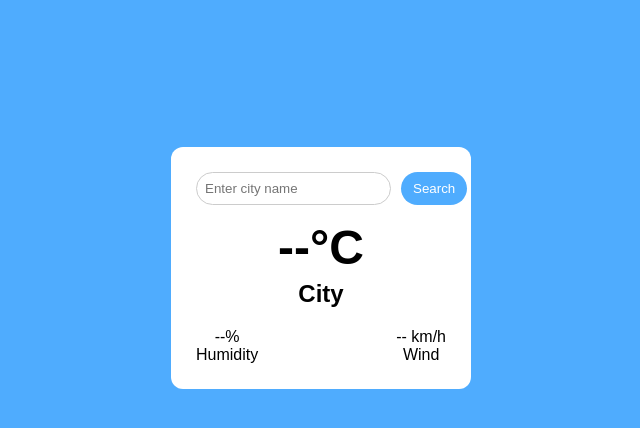
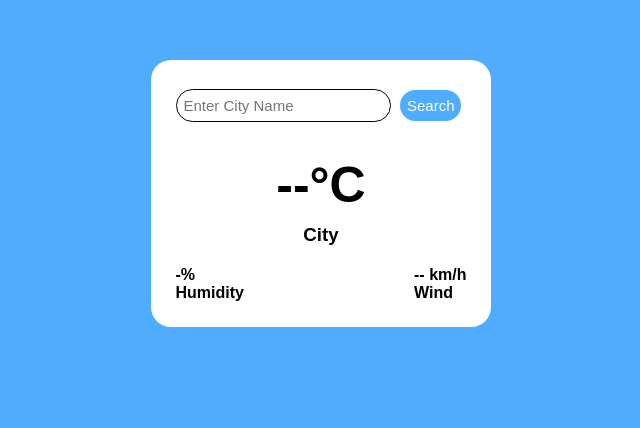
Before and after one commit to gitty-prakhar/Weather-Project, a plain HTML site: page index.html in a window 1280 px wide. Shown: the part 132-560 px from the top of the page, without its empty margins (319-959 px from the left). Drawn offline with Linux system fonts and the light colour scheme.

Commit message:
2nd commit

```diff
--- a/index.html
+++ b/index.html
@@ -10,27 +10,27 @@
 </head>
 <body>
     <div class="card">
-    <div class="search">
-        <input type="text" placeholder="Enter city name">
-        <button>Search</button>
-    </div>
+        <div class="search">
+            <input type="text" placeholder="Enter City Name">
+            <button>Search</button>
 
-    <div class="weather">
-        <h1 class="temp">--°C</h1>
-        <h2 class="city">City</h2>
-
-        <div class="details">
+        </div>
+        <div class="mid">
+            <div><h2 class="temp">--°C</h2></div>
+            <div><h3 class="city">City</h3></div>
+        </div>
+        <div class="bottom">
             <div>
-                <p class="humidity">--%</p>
-                <span>Humidity</span>
+                <div class="humidity">-%</div>
+                <div>Humidity</div>
             </div>
             <div>
-                <p class="wind">-- km/h</p>
-                <span>Wind</span>
+                <div class="wind">-- km/h</div>
+                <div>Wind</div>
             </div>
         </div>
+
     </div>
-</div>
-<script src="script.js"></script>
+    <script src="script.js"></script>
 </body>
 </html>
--- a/script.js
+++ b/script.js
@@ -0,0 +1,42 @@
+const apiKey = "2f606c9f787923c2cafc15a77c999fa8";
+const apiUrl = "https://api.openweathermap.org/data/2.5/weather?units=metric&q=";
+
+const input = document.querySelector(".search input");
+const btn = document.querySelector(".search button");
+
+const temp = document.querySelector(".temp");
+const city = document.querySelector(".city");
+const humidity = document.querySelector(".humidity");
+const wind = document.querySelector(".wind");
+
+btn.addEventListener("click",()=>{
+    if(input.value ==""){
+        alert("Please enter city name");
+        return;
+    }
+    getWeather(input.value);
+
+})
+input.addEventListener("keypress",(e)=>{
+    if(e.key==="Enter"){
+        btn.click();
+    }
+})
+async function getWeather(cityName) {
+    try{
+        const response = await fetch(apiUrl + cityName + `&appid=${apiKey}`);
+        if(response.status == 404){
+            alert("City not found!");
+            return;
+        }
+        const data = await response.json();
+
+        temp.innerText = Math.round(data.main.temp) + "°C";
+        city.innerText = data.name;
+        humidity.innerText = data.main.humidity + "%";
+        wind.innerText = data.wind.speed + " km/h";
+    }
+    catch(error){
+        alert("Something went wrong. Check your internet.");
+    }
+}
--- a/style.css
+++ b/style.css
@@ -1,55 +1,52 @@
 *{
-    margin:0;
-    padding:0;
-    box-sizing:border-box;
-    font-family: Arial, sans-serif;
+    margin: 0;
+    padding: 0;
+    box-sizing: border-box;
 }
 
 body{
-    height:100vh;
-    display:flex;
-    justify-content:center;
-    align-items:center;
-    background:#4facfe;
+    font-family:Arial, Helvetica, sans-serif;
+    background-color: #4facfe;
+    display: flex;
+    align-items: center;
+    justify-content: center;
+
+}
+button{
+    color: #fff;
+    border: none;
+    background: #4facfe;
+    border-radius: 20px;
+    padding: 7px;
+    margin: 5px;
+    font-size: 15px;
 }
 
-.card{
-    width:300px;
-    background:#fff;
-    padding:25px;
-    border-radius:12px;
-    text-align:center;
+input{
+    border-radius: 20px;
+    border: 0.2px solid black;
+    padding: 7px;
+    font-size: 15px;
 }
 
-.search{
-    display:flex;
-    gap:10px;
+h2{
+    font-size: 50px;
 }
-
-.search input{
-    flex:1;
-    padding:8px;
-    border-radius:20px;
-    border:1px solid #ccc;
-    outline:none;
+.card{
+    background-color: #fff;
+    border-radius: 20px;
+    padding: 25px;
+    margin-top: 15%;
 }
-
-.search button{
-    padding:8px 12px;
-    border:none;
-    border-radius:20px;
-    cursor:pointer;
-    background:#4facfe;
-    color:white;
+.mid{
+    text-align: center;
+    padding: 20px;
 }
-
-.temp{
-    font-size:48px;
-    margin:15px 0 5px;
+.mid h2{
+    padding: 10px;
 }
-
-.details{
-    display:flex;
-    justify-content:space-between;
-    margin-top:20px;
+.bottom{
+    font-weight: 900;
+    display: flex;
+    justify-content: space-between;
 }
--- a/style1.css
+++ /dev/null
@@ -1,52 +0,0 @@
-*{
-    margin: 0;
-    padding: 0;
-    box-sizing: border-box;
-}
-
-body{
-    font-family:Arial, Helvetica, sans-serif;
-    background-color: #4facfe;
-    display: flex;
-    align-items: center;
-    justify-content: center;
-
-}
-button{
-    color: #fff;
-    border: none;
-    background: #4facfe;
-    border-radius: 20px;
-    padding: 7px;
-    margin: 5px;
-    font-size: 15px;
-}
-
-input{
-    border-radius: 20px;
-    border: 0.2px solid black;
-    padding: 7px;
-    font-size: 15px;
-}
-
-h2{
-    font-size: 50px;
-}
-.card{
-    background-color: #fff;
-    border-radius: 20px;
-    padding: 25px;
-    margin-top: 15%;
-}
-.mid{
-    text-align: center;
-    padding: 20px;
-}
-.mid h2{
-    padding: 10px;
-}
-.bottom{
-    font-weight: 900;
-    display: flex;
-    justify-content: space-between;
-}
```
Also changed, not shown: index1.html (deleted, +0 -36 lines), script1.js (deleted, +0 -42 lines).
